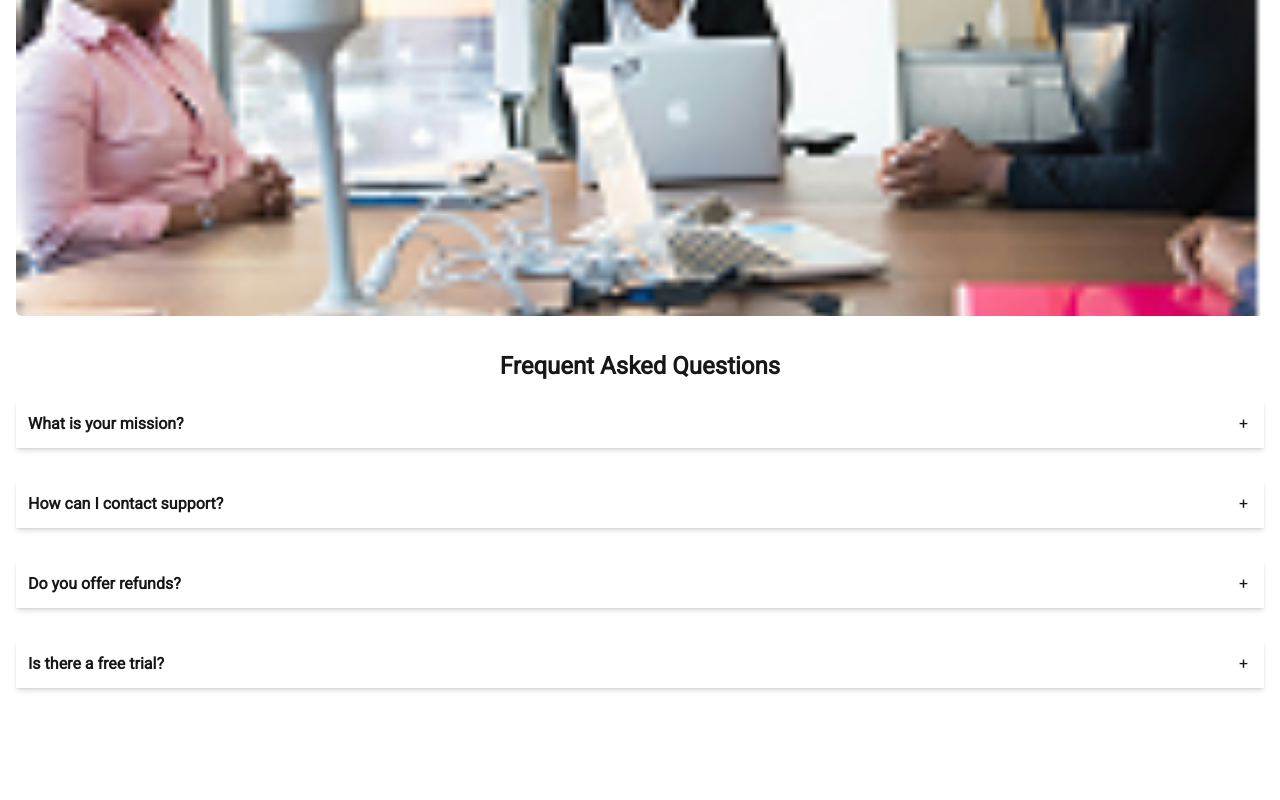
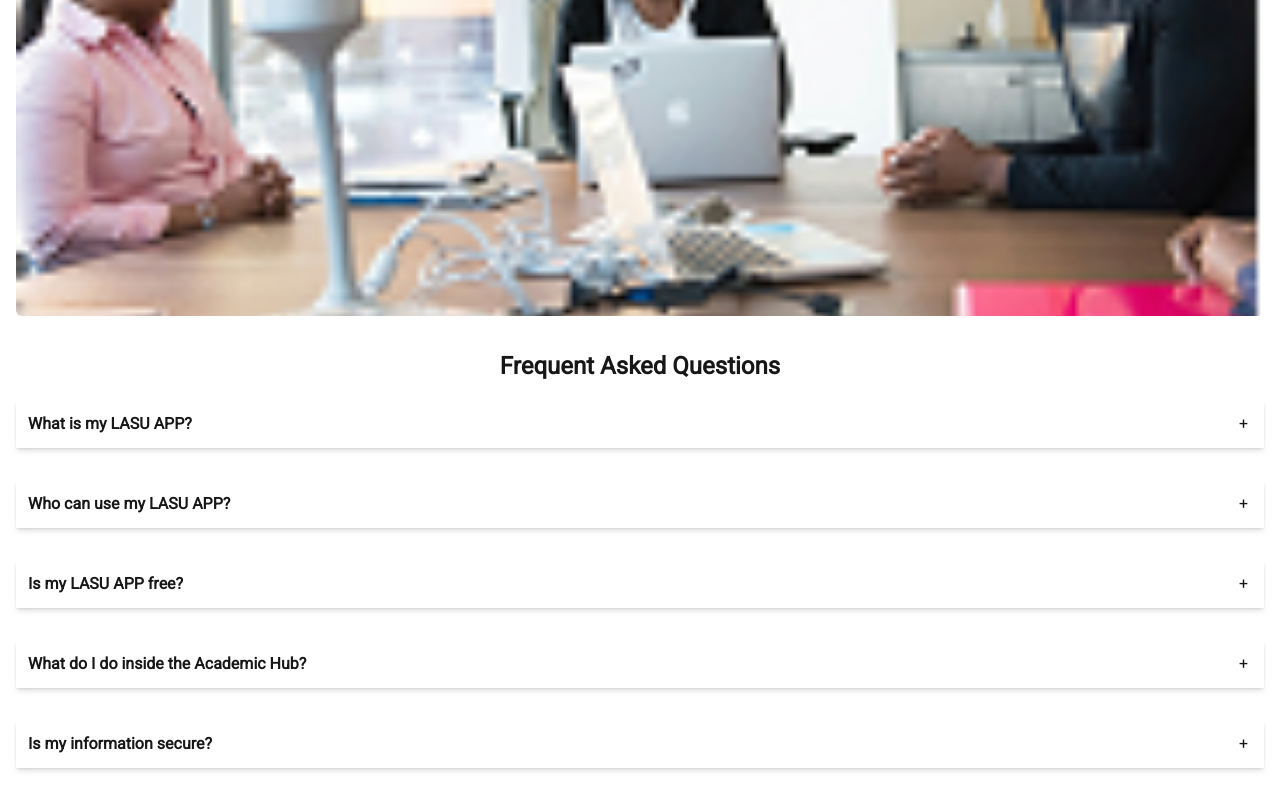
Before and after one commit to nUnitecch/LASUWEBAPP-Frontend, a Next.js app: page / in a window 1280 px wide. Shown: the part 2826-3626 px from the top of the page. Before the commit the page ends 3546 px from the top, so only its background shows below. Built offline with nearby package versions, Linux system fonts and the light colour scheme.

Commit message:
Updated FAQ section

```diff
--- a/app/data/faqs.ts
+++ b/app/data/faqs.ts
@@ -7,26 +7,28 @@ export type FAQItem = {
 export const faqData: FAQItem[] = [
   {
     id: 1,
-    question: "What is your mission?",
+    question: "What is my LASU APP?",
     answer:
-      "Our mission is to deliver high-quality solutions that empower businesses and individuals.",
+      "My Lasu is a digital platform designed to help LASU students access their academic tools,A timetable, study materials, campus updates, and opportunities all in one place.",
   },
   {
     id: 2,
-    question: "How can I contact support?",
-    answer:
-      "You can reach our support team via email at support@example.com or through the contact form.",
+    question: "Who can use my LASU APP?",
+    answer: "All LASU student.",
   },
   {
     id: 3,
-    question: "Do you offer refunds?",
-    answer:
-      "Yes, we offer refunds within 30 days of purchase if you’re not satisfied with our product.",
+    question: "Is my LASU APP free?",
+    answer: "Yes",
   },
   {
     id: 4,
-    question: "Is there a free trial?",
-    answer:
-      "Absolutely! We provide a 14-day free trial so you can explore all features before committing.",
+    question: "What do I do inside the Academic Hub?",
+    answer: "Study smarter with your timetable and course materials organized.",
+  },
+  {
+    id: 5,
+    question: "Is my information secure?",
+    answer: "Yes",
   },
 ];
```
